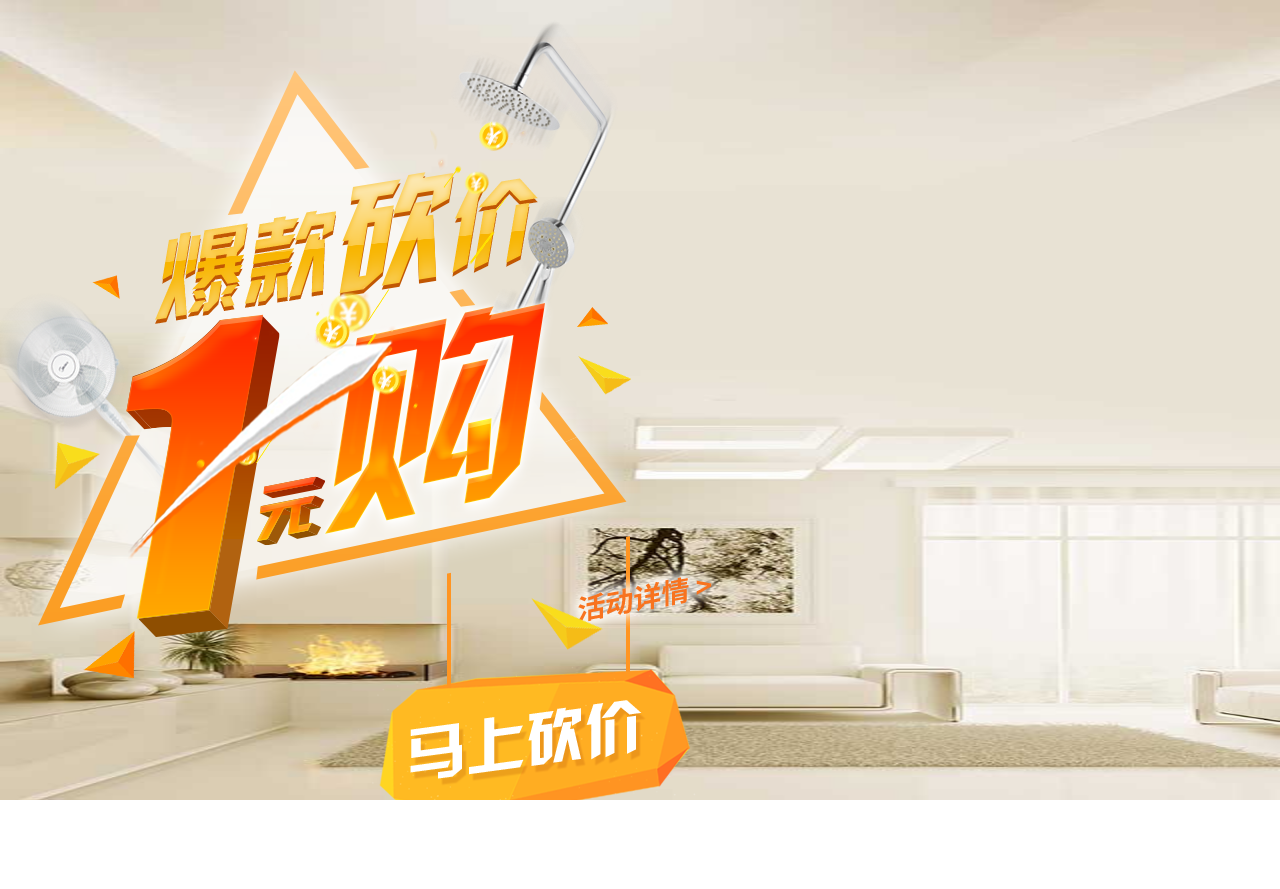
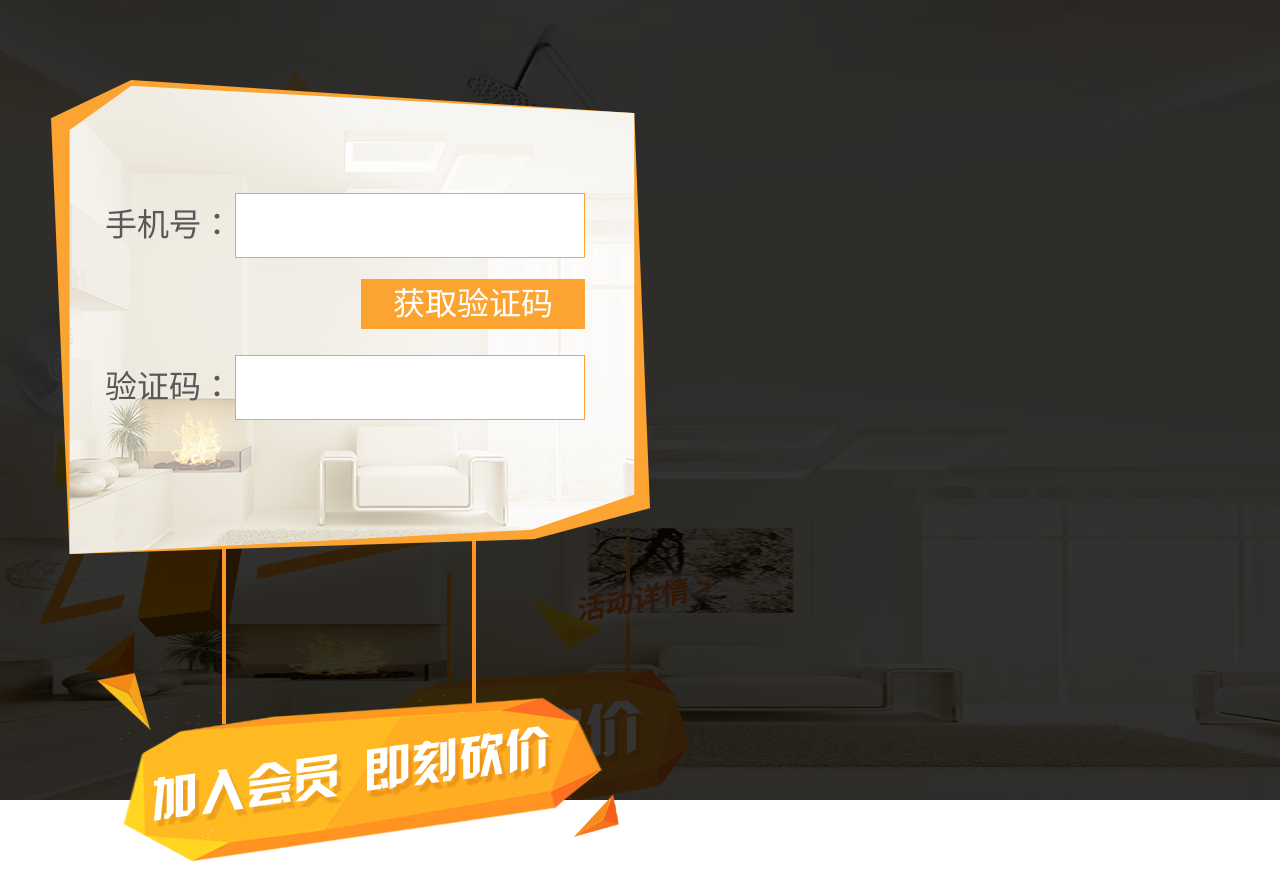
Before and after one commit to miaovjx/bnq_kanjia, a website built with webpack: page index.html in a window 1280 px wide. Before the commit the page ends 800 px from the top, so only its background shows below. Built offline with nearby package versions, Linux system fonts and the light colour scheme.

Commit message:
rule & info

```diff
--- a/css/style.css
+++ b/css/style.css
@@ -266,6 +266,23 @@ html, body {
 .btn_detail { display: block; width: 164px; height: 77px; position: absolute; top: 66%; left: 44%; background: url(../images/p1_3.png) no-repeat; }
 .btn_join { display: block; width: 338px; height: 323px; position: absolute; top: 63%; left: 28%; background: url(../images/p1_4.png) no-repeat; }
 
+/* 规则 */
+.tk.tk_rule { padding-bottom: 0;}
+.alert_rule{ width:100%; height: 100%;}
+.btn_now{ display: block; width: 335px; height: 207px; position: absolute; top: 77%; left: 24%; background: url(../images/btn_now.png) no-repeat;}
+.rules{ position:absolute; left: 7%; top: 7%;}
+/* 验证会员 */
+.info_box{ display: block; width: 599px; height: 809px; position: absolute; top: 10%; left: 4%; background: url(../images/tk_info.png) no-repeat;}
+.info_lst{ width: 480px; height: 280px; position: absolute;; left: 9%; top: 14%;}
+.info_lst li{ min-height: 76px;}
+.info_lst li:nth-of-type(1){ margin-bottom: 10px;}
+.info_lst .col1{ font-size: 32px; color: #585858; width: 130px; text-align: left; line-height: 65px; height: 65px;}
+.info_lst .ipt{ display: block; width: 350px; height:65px; border: 1px solid #fca431; background-color: #ffffff; text-indent: 20px; font-size: 32px; color: #000000;}
+.info_lst div{ float: left;;}
+.btn_yz{ display: block; font-size: 32px; color: #ffffff; background-color: #fca431; width: 224px; height: 50px; line-height: 50px;}
+.btn_vip{ display: block; width: 470px; height: 150px; position: absolute; top:77%; left: 13%; z-index: 10;}
+
+
 #box {
     background:#ffffff;
     position: absolute;
@@ -339,7 +356,6 @@ html, body {
 .tk { width: 100%; height: 100%; padding-bottom: 20px; background: rgba(0, 0, 0, 0.8); position: absolute; top: 0; left: 0; z-index: 999; color: #fff; text-align: center; }
     .close { display: inline-block; width: 41px; height: 41px; position: absolute; top: 15%; right: 1%; z-index: 1000; background: url(../images/close.png) no-repeat;  }
    .tkIn { width: 640px;  margin-top: 80px; background-repeat: no-repeat; background-position: center; }
-.ipt{ position: absolute; display: block; width:398px; height: 66px; font-size: 26px; color: #d0a160; text-indent: 20px; left: 12%;border: none; }
  .tk-img .box{ width: 600px; height: 400px; position: absolute; left: 3%; top:9%; border:2px solid #a45900; position: relative; overflow: hidden;}
   .realImg{ max-width: 640px; max-height:600px;display: inline-block; position: absolute; left: 44%; top: 40%;}
 .tk-load {}
--- a/index.html
+++ b/index.html
@@ -7,7 +7,7 @@
         <link rel="stylesheet" href="css/gx-animate.min.css?12112"/>
         <link rel="stylesheet" href="css/style.css?12112"/>
         <script>
-                        /*监测代码*/
+                                                                /*监测代码*/
         </script>
     </head>
     <body>
@@ -29,10 +29,9 @@
                 <div class="p1_box">
                     <img class="p1_2" src="images/p1_2.png" alt=""/>
                     <img class="p1_1" src="images/p1_1.png" alt=""/>
-                     <a href="javascript:;" class="btn_join"></a>
+                    <a href="javascript:;" class="btn_join"></a>
                     <a href="javascript:;" class="btn_detail"></a>
                 </div>
-
             </div>
             <!-- 2  -->
             <div class="page page2" data-lock-prev="true" data-lock-next="true"></div>
@@ -53,23 +52,39 @@
     </div>
     <!-- 活动规则 -->
     <div class="tk tk_rule none">
+        <img class="alert_rule" src="images/alert_rule.jpg" alt=""/>
+        <img class="rules" src="images/rule.png" alt=""/>
+        <a href="javascript:;" class="btn_now"></a>
+    </div>
+    <!-- 留资 -->
+    <div class="tk tk_info ">
         <div class="tkIn ">
-           <!--  <img class="alert_rule" src="images/alert_rule.png" alt=""/> -->
-            <a href="javascript:;" class="btn_close"></a>
-        </div>
-    </div>
-    <!-- 积分不足 -->
-    <div class="tk tk_short none">
-        <div class="tkIn ">
-            <!-- <img class="alert_short" src="images/alert_short.png" alt=""/> -->
-            <a href="javascript:;" class="btn_close"></a>
-            <a href="javascript:;" class="btn_sure"></a>
+            <div class="info_box">
+                <ul class="info_lst">
+                    <li class="clearfix">
+                        <div class="col1">手机号：</div>
+                        <div class="col2">
+                             <input type="text" class="ipt phone" />
+                        </div>
+                    </li>
+                    <li class="clearfix">
+                         <a href="javascript:;" class="btn_yz fr">获取验证码</a>
+                    </li>
+                    <li class="clearfix">
+                        <div class="col1">验证码：</div>
+                        <div class="col2">
+                            <input type="text" class="ipt code" />
+                        </div>
+                    </li>
+                </ul>
+                <a href="javascript:;" class="btn_vip"></a>
+            </div>
         </div>
     </div>
     <!-- 确认兑换弹窗 -->
     <div class="tk tk_sure none">
         <div class="tkIn ">
-           <!--  <img class="alert_sure" src="images/alert_sure.png" alt=""/> -->
+            <!--  <img class="alert_sure" src="images/alert_sure.png" alt=""/> -->
             <a href="javascript:;" class="btn_close"></a>
             <a href="javascript:;" class="btn_sure"></a>
             <a href="javascript:;" class="btn_cancel"></a>
--- a/webpack.config.js
+++ b/webpack.config.js
@@ -28,7 +28,7 @@ module.exports = {
             use: {
                 loader: "url-loader",
                 options: {
-                    limit: 50000,
+                    limit: 10,
                     name: 'images/[name]-[hash:5].[ext]'
                 }
             }
```
Also changed, not shown: images/alert_rule.jpg (renamed from images/bg2.jpg), images/tk_info.png (added).
